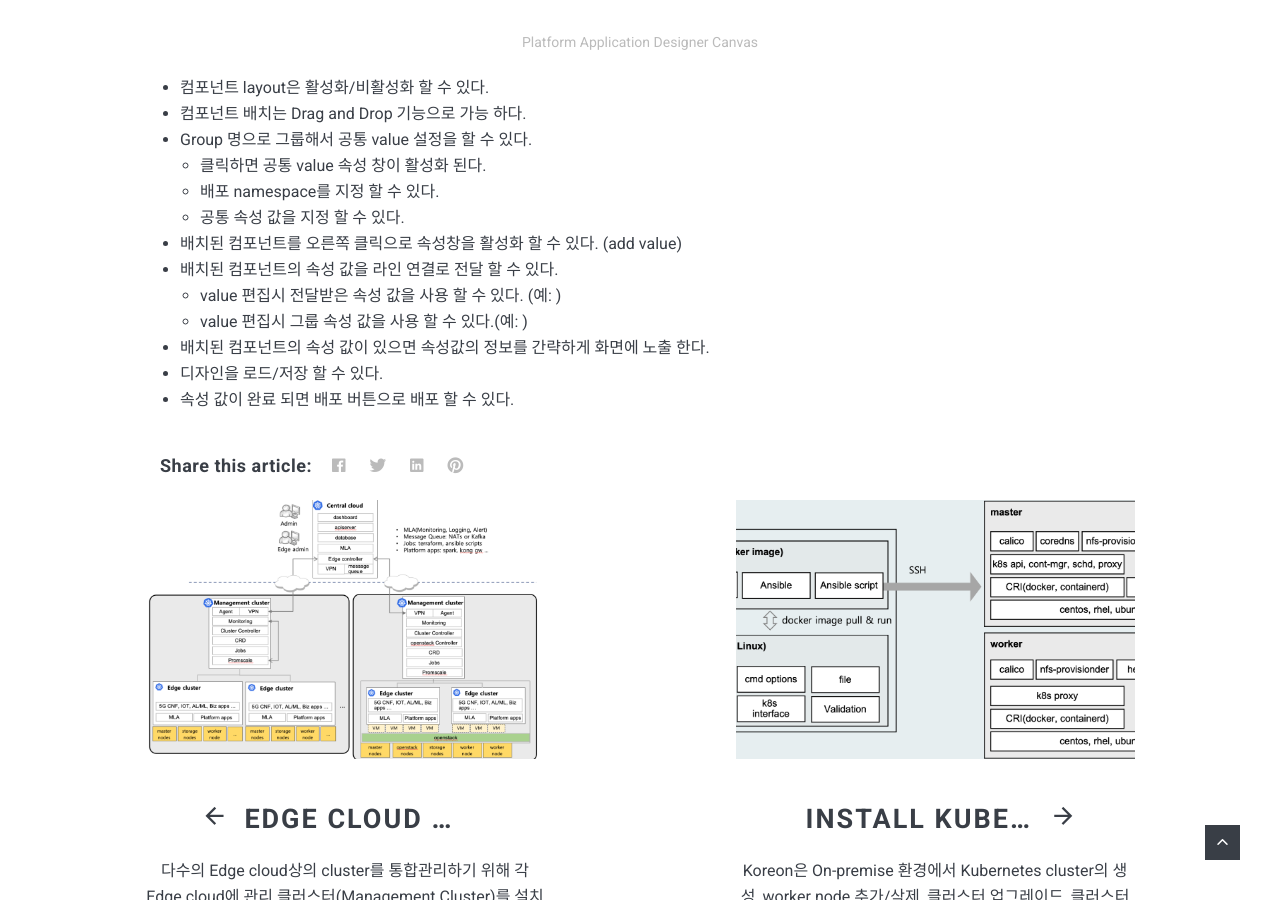
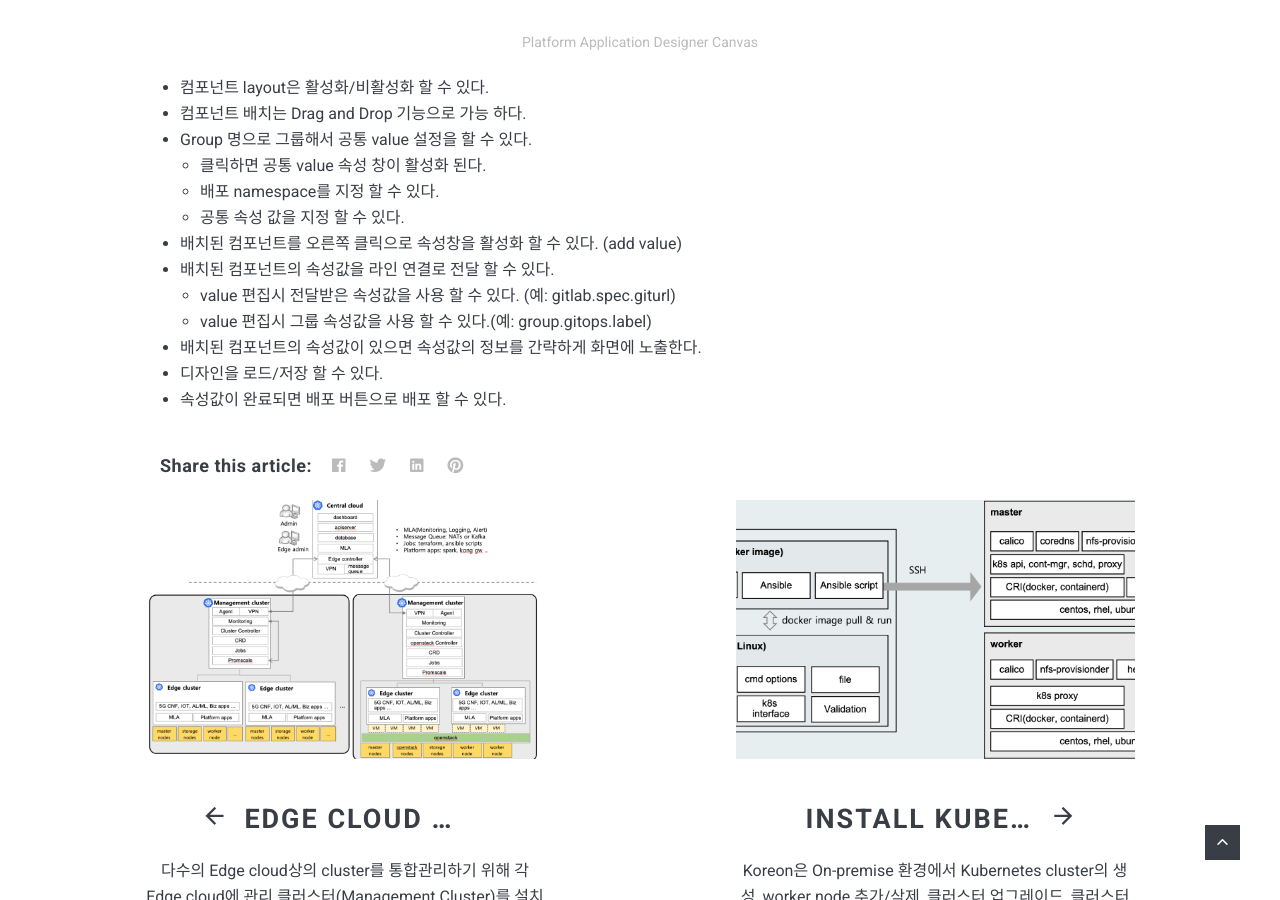
Before and after one commit to acornsoft-edgecraft/acornsoft-edgecraft.github.io, a Jekyll site: the page built from _posts/2022-03-08-application-designer.markdown, in a window 1280 px wide and 900 px high, scrolled down 2121 px. Built offline with Jekyll 4.4.1, drawn with Linux system fonts in a browser that asks for light colours; nearby versions of some CDN libraries; comment, search, counter and statistics services are not loaded.

Commit message:
오탈자 수정

````diff
--- a/_posts/2022-02-07-openstack-on-kubernetes.markdown
+++ b/_posts/2022-02-07-openstack-on-kubernetes.markdown
@@ -58,13 +58,13 @@ Amazon S3 및 Openstack Swift와 호환되는 인터페이스가 있는 RESTfull
 
 ## Ceph 구성 요소
 
-- **모니터** : Ceph Monitor ( ceph-mon)는 모니터 맵, 매니저 맵, OSD 맵, MDS 맵, CRUSH 맵을 포함한 클러스터 상태 맵을 관리합니다. 이러한 맵은 Ceph 데몬이 서로 조정하는 데 필요한 중요한 클러스터 상태입니다. 모니터는 데몬과 클라이언트 간의 인증 관리도 담당합니다. 이중화 및 고가용성을 위해 일반적으로 최소 3개의 모니터가 필요합니다.
+- **모니터** : Ceph Monitor (ceph-mon)는 모니터 맵, 매니저 맵, OSD 맵, MDS 맵, CRUSH 맵을 포함한 클러스터 상태 맵을 관리합니다. 이러한 맵은 Ceph 데몬이 서로 조정하는 데 필요한 중요한 클러스터 상태입니다. 모니터는 데몬과 클라이언트 간의 인증 관리도 담당합니다. 이중화 및 고가용성을 위해 일반적으로 최소 3개의 모니터가 필요합니다.
 
-- **관리자** : Ceph Manager 데몬( ceph-mgr)은 런타임 메트릭과 스토리지 활용도, 현재 성능 메트릭 및 시스템 로드를 포함하여 Ceph 클러스터의 현재 상태를 추적하는 역할을 합니다. Ceph Manager 데몬은 웹 기반 Ceph Dashboard 및 REST API를 포함하여 Ceph 클러스터 정보를 관리하고 노출하기 위해 Python 기반 모듈도 호스팅 합니다 . 고가용성을 위해서는 일반적으로 두 명 이상의 관리자가 필요합니다.
+- **관리자** : Ceph Manager 데몬(ceph-mgr)은 런타임 메트릭과 스토리지 활용도, 현재 성능 메트릭 및 시스템 로드를 포함하여 Ceph 클러스터의 현재 상태를 추적하는 역할을 합니다. Ceph Manager 데몬은 웹 기반 Ceph Dashboard 및 REST API를 포함하여 Ceph 클러스터 정보를 관리하고 노출하기 위해 Python 기반 모듈도 호스팅 합니다 . 고가용성을 위해서는 일반적으로 두 명 이상의 관리자가 필요합니다.
 
 - **Ceph OSD** : Ceph OSD (객체 스토리지 데몬, ceph-osd)는 데이터를 저장하고, 데이터 복제, 복구, 재조정을 처리하고 다른 Ceph OSD 데몬에서 하트비트를 확인하여 Ceph 모니터 및 관리자에 일부 모니터링 정보를 제공합니다. 이중화 및 고가용성을 위해 일반적으로 최소 3개의 Ceph OSD가 필요합니다.
 
-- **MDS** : Ceph Metadata Server (MDS, ceph-mds)는 Ceph 파일 시스템 을 대신하여 메타데이터를 저장 합니다 (즉, Ceph Block Devices 및 Ceph Object Storage는 MDS를 사용하지 않음). Ceph 메타데이터 서버를 사용하면 POSIX 파일 시스템 사용자가 Ceph Storage Cluster에 막대한 부담을 주지 않고 기본 명령(예 ls: find, 등)을 실행할 수 있습니다.
+- **MDS** : Ceph Metadata Server (MDS, ceph-mds)는 Ceph 파일 시스템을 대신하여 메타데이터를 저장합니다 (즉, Ceph Block Devices 및 Ceph Object Storage는 MDS를 사용하지 않음). Ceph 메타데이터 서버를 사용하면 POSIX 파일 시스템 사용자가 Ceph Storage Cluster에 막대한 부담을 주지 않고 기본 명령(예 ls: find, 등)을 실행할 수 있습니다.
 
 ## Ceph on Kubernetes with Rook
 
--- a/_posts/2022-02-08-kind-openstack.markdown
+++ b/_posts/2022-02-08-kind-openstack.markdown
@@ -6,7 +6,7 @@ image:  kind-cluster.png
 tags:   Case-study
 ---
 
-# Kind를 boostrap cluster로 하여 openstack상에 workload cluster 생성하기
+# Kind를 bootstrap cluster로 하여 openstack상에 workload cluster 생성하기
 
 * 참고사이트
   - https://cluster-api.sigs.k8s.io/user/quick-start.html
@@ -18,7 +18,7 @@ tags:   Case-study
 * CAPI를 이용한 Openstack k8s cluster 구조
 ![clusterapi-openstack architecture](https://ssup2.github.io/images/theory_analysis/Kubernetes_ClusterAPI_Architecture_OpenStack/Kubernetes_ClusterAPI_Architecture_OpenStack.PNG)
 
-## Kind 설치 및 boostrap cluster 생성
+## Kind 설치 및 bootstrap cluster 생성
 ### 사전 요구사항
 ```bash
 $ mkdir -p /data/docker
@@ -69,7 +69,7 @@ GO111MODULE="on" go get sigs.k8s.io/kind@v0.11.1
 
 $ echo "export PATH=$PATH:/root/go/bin:/root/.local/bin" >> ~/.profile
 
-root@boostrap1:/etc/sysctl.d# which kind
+root@bootstrap1:/etc/sysctl.d# which kind
 /root/go/bin/kind
 ```
 
--- a/_posts/2022-03-08-application-designer.markdown
+++ b/_posts/2022-03-08-application-designer.markdown
@@ -28,13 +28,13 @@ Edge Cloud환경에서 다양한 엣지 서비스(5G private cloud, AL/ML, IOT,
 * 컴포넌트 layout은 활성화/비활성화 할 수 있다.
 * 컴포넌트 배치는 Drag and Drop 기능으로 가능 하다.
 * Group 명으로 그룹해서 공통 value 설정을 할 수 있다.
-  - 클릭하면 공통 value 속성  창이 활성화 된다.
+  - 클릭하면 공통 value 속성 창이 활성화 된다.
   - 배포 namespace를 지정 할 수 있다.
   - 공통 속성 값을 지정 할 수 있다.
 * 배치된 컴포넌트를 오른쪽 클릭으로 속성창을 활성화 할 수 있다. (add value)
-* 배치된 컴포넌트의 속성 값을 라인 연결로 전달 할 수 있다.
-  - value 편집시 전달받은 속성 값을 사용 할 수 있다. (예: {{gitlab.spec.giturl}})
-  - value 편집시 그룹 속성 값을 사용 할 수 있다.(예: {{group.gitops.label}})
-* 배치된 컴포넌트의 속성 값이 있으면 속성값의 정보를 간략하게 화면에 노출 한다.
+* 배치된 컴포넌트의 속성값을 라인 연결로 전달 할 수 있다.
+  - {% raw %} value 편집시 전달받은 속성값을 사용 할 수 있다. (예: gitlab.spec.giturl) {% endraw %}
+  - {% raw %} value 편집시 그룹 속성값을 사용 할 수 있다.(예: group.gitops.label) {% endraw %}
+* 배치된 컴포넌트의 속성값이 있으면 속성값의 정보를 간략하게 화면에 노출한다.
 * 디자인을 로드/저장 할 수 있다.
-* 속성 값이 완료 되면 배포 버튼으로 배포 할 수 있다.
+* 속성값이 완료되면 배포 버튼으로 배포 할 수 있다.
````
Also changed, not shown: _docs/opensourceguide/02-source-code-header-guide.md (+1 -1 lines), _docs/opensourceguide/08-opensource-guide.md (+1 -1 lines), _pages/3-opensource-guide.md (+1 -1 lines).
